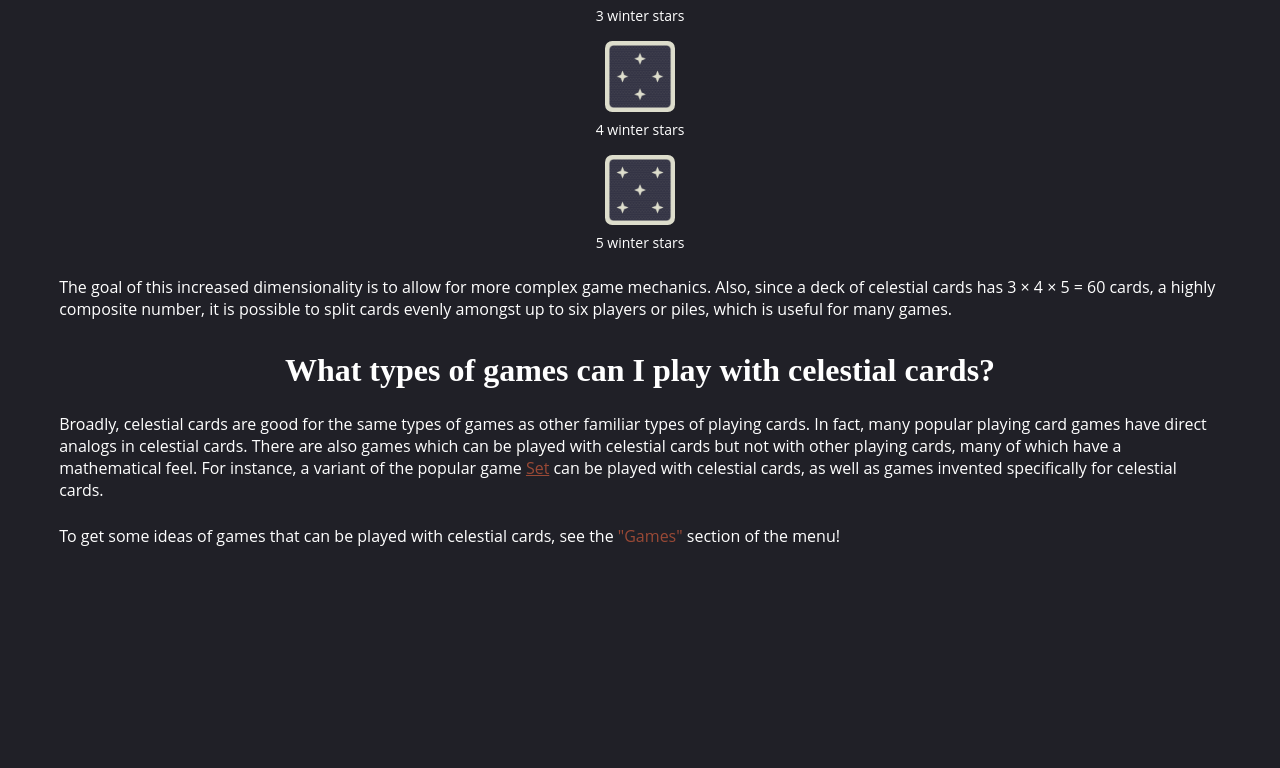
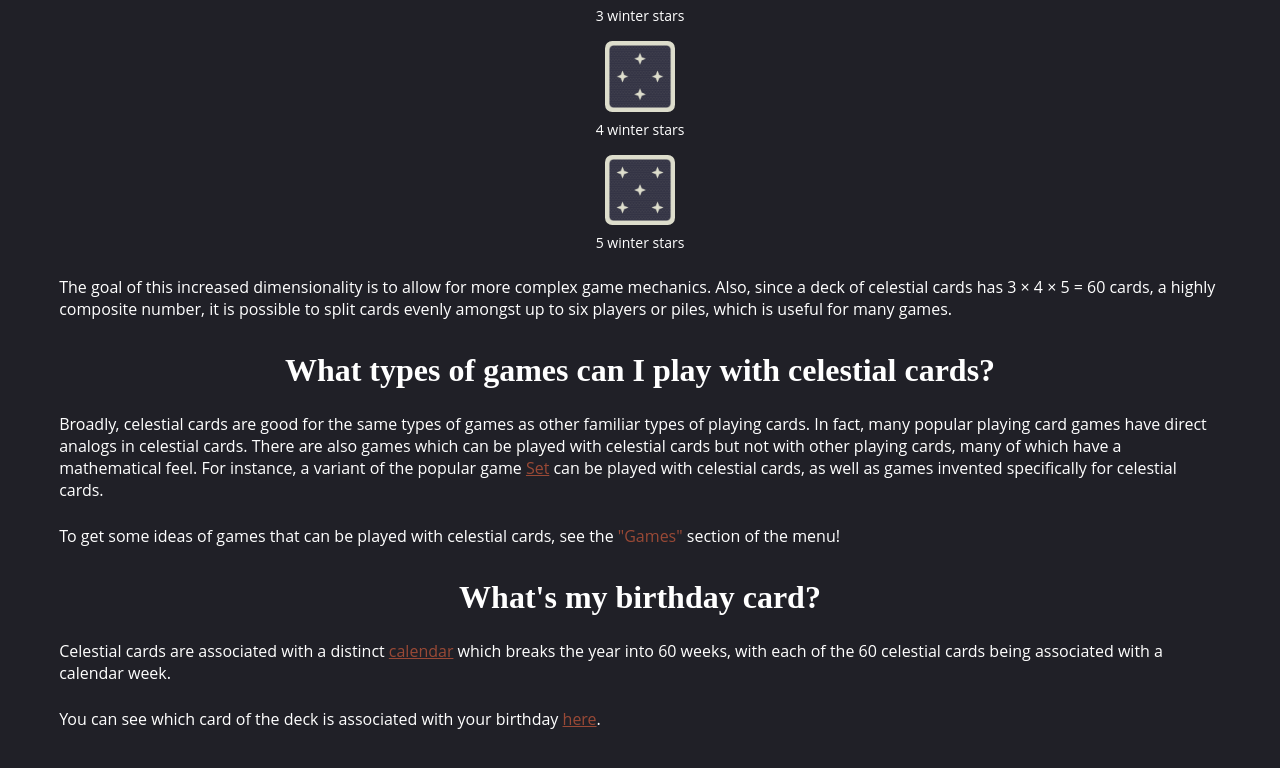
Before and after one commit to cstuartroe/celestial-cards, a React app: page /overview in a window 1280 px wide. Shown: the part 8516-9284 px from the top of the page. Before the commit the page ends 9231 px from the top, so only its background shows below. Built offline with nearby package versions, Linux system fonts and the light colour scheme; the HTML template or start-up script is replaced by a standard one.

Commit message:
Throw some links around

```diff
--- a/src/Home.tsx
+++ b/src/Home.tsx
@@ -29,10 +29,10 @@ export default class Home extends Component<Props, State> {
                     </span>.
                 </p>
 
-                <h3>How do I get my hands on some??</h3>
+                <h3>How do I get my hands on some?</h3>
 
                 <p>
-                    Two question marks - aren't you eager? The easiest way is to get your virtual hands on them over on{' '}
+                    The easiest way is to get your virtual hands on them over on{' '}
                     <a href="https://store.steampowered.com/app/286160/Tabletop_Simulator/" target="_blank">
                         Tabletop Simulator
                     </a>.
--- a/src/Overview.tsx
+++ b/src/Overview.tsx
@@ -129,6 +129,19 @@ export default class Overview extends Component<Props, State> {
                     </span>
                     {' '}section of the menu!
                 </p>
+
+                <h2>What's my birthday card?</h2>
+
+                <p>
+                    Celestial cards are associated with a distinct{' '}
+                    <a href="/calendar">calendar</a> which breaks the year into 60 weeks,
+                    with each of the 60 celestial cards being associated with a calendar week.
+                </p>
+
+                <p>
+                    You can see which card of the deck is associated with your birthday{' '}
+                    <a href="/calendar/birthday">here</a>.
+                </p>
             </>
         );
     }
--- a/src/calendar/birthday.tsx
+++ b/src/calendar/birthday.tsx
@@ -43,6 +43,8 @@ export default class NewCalendarBirthdayViewer extends Component<{}, State> {
                         <div className='col-12 col-sm-10 col-md-8 col-lg-6'>
                             <h2 className='heading'>Find out your birthday card</h2>
                             <p style={{textAlign: 'center'}}>
+                                <Link to={'/overview'}>back to overview</Link>
+                                {' | '}
                                 <Link to={'/calendar'}>see full calendar</Link>
                             </p>
 
--- a/src/calendar/explanation.tsx
+++ b/src/calendar/explanation.tsx
@@ -108,12 +108,12 @@ export default class NewCalendarExplanation extends Component<{}, {}> {
               <h3>Extended calendar</h3>
 
               <p>
-                Just for ease of reference, here's all days one year in the past and future:
+                Just for ease of reference, here's all days two years in the past and future:
               </p>
 
               {this.dateTable(
-                addDays(new Date(), -365),
-                365 * 2 + 1,
+                addDays(new Date(), -365*2 - 1),
+                365 * 4 + 2,
                 _ => false
               )}
             </div>
--- a/src/calendar/index.tsx
+++ b/src/calendar/index.tsx
@@ -199,6 +199,7 @@ export default class NewCalendar extends Component<{}, NewDate> {
           <div className='row'>
             <div className='col-12'>
               <h1 id='current'>
+                today is{' '}
                 {dayToString(this.state.day)}
                 {'\xa0'}
                 {this.state.year}
@@ -206,9 +207,10 @@ export default class NewCalendar extends Component<{}, NewDate> {
             </div>
             <div className='col-12 explanation'>
               <p style={{textAlign: 'center'}}>
+                <Link to={'/overview'}>back to overview</Link>
+                {' | '}
                 <Link to={'/calendar/explanation'}>explanation</Link>
-              </p>
-              <p style={{textAlign: 'center'}}>
+                {' | '}
                 <Link to={'/calendar/birthday'}>birthday card</Link>
               </p>
             </div>
```
